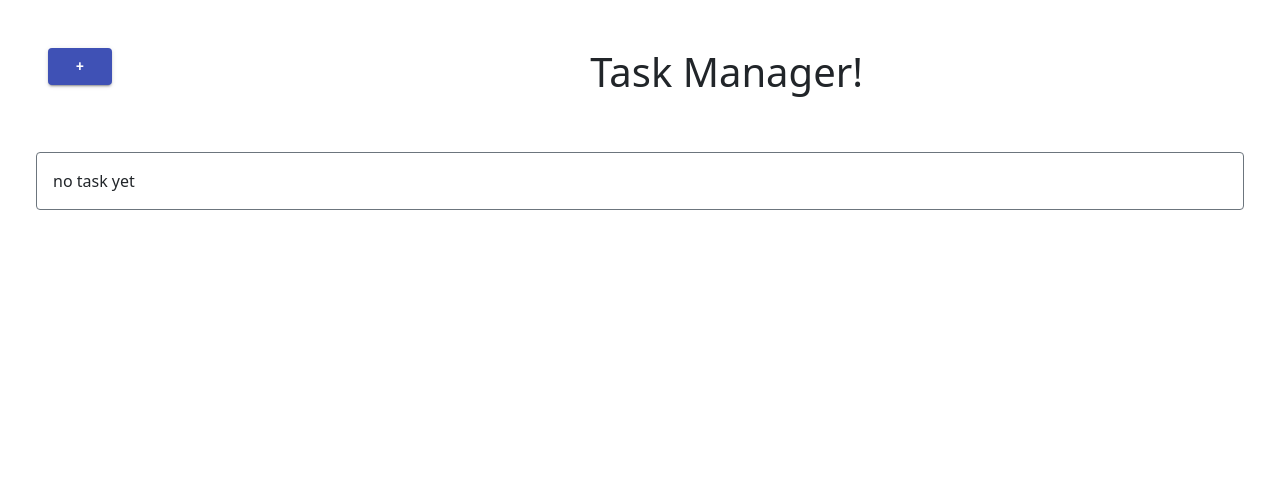
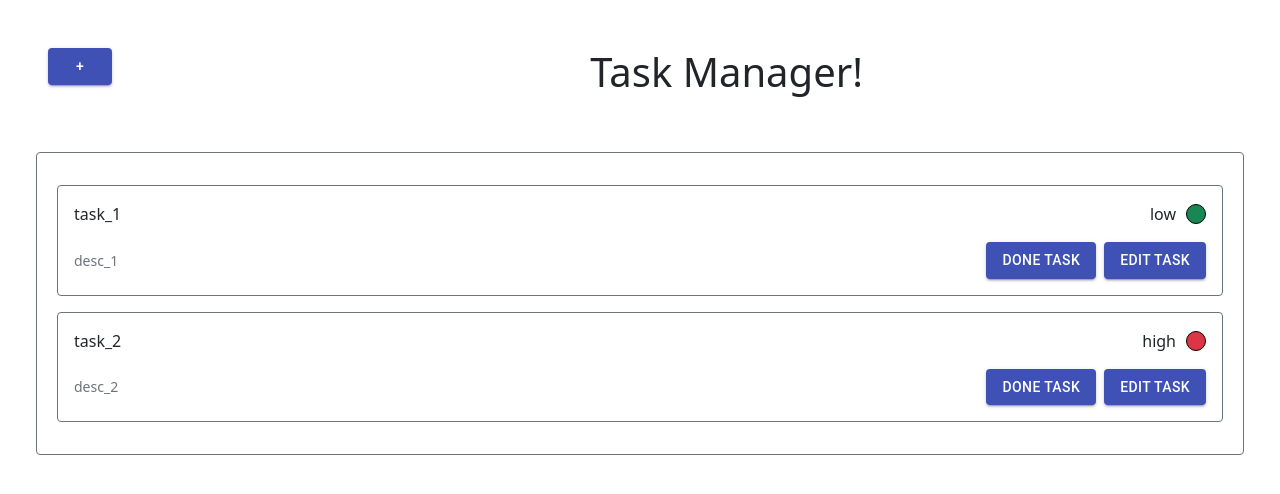
Before and after one commit to shabrang/Task-manager, a React (Create React App) app: page / in a window 1280 px wide. Shown: the top 494 px of the page. Built offline with nearby package versions, Linux system fonts and the light colour scheme.

Commit message:
create task -modal toggle

```diff
--- a/src/App.js
+++ b/src/App.js
@@ -1,22 +1,25 @@
 import React from 'react';
-import TaskManager from './components/TaskManager';
 import { connect } from 'react-redux';
 import { createTask } from './redux/actions/taskAction';
+import TaskManager from './components/TaskManager';
+function App(props) {
+	const { tasks, createTask } = props;
 
-function App(props) {
-	const { tasks } = props;
-	console.log(tasks);
-
-	const onCreateTask = ({ title, description, gift, priority }) => {
-		props.dispatch(createTask({ title, description, gift, priority }));
+	const onCreateTask = (task) => {
+		createTask(task);
 	};
 
-	return <TaskManager tasks={tasks} onCreateTask={onCreateTask} />;
+	return <TaskManager tasks={tasks} onCreateTask={(task) => onCreateTask(task)} />;
 }
 
+const mapDispatchToProps = (dispatch) => ({
+	createTask: (task) => dispatch(createTask(task))
+});
+
 const mapStateToProps = (state) => {
+	const { tasks } = state.taskReducer;
 	return {
-		tasks: state.tasks
+		tasks
 	};
 };
-export default connect(mapStateToProps)(App);
+export default connect(mapStateToProps, mapDispatchToProps)(App);
--- a/src/components/CreateTask.js
+++ b/src/components/CreateTask.js
@@ -1,4 +1,4 @@
-import React, { useState } from 'react';
+import React, { useState, useEffect } from 'react';
 import PropTypes from 'prop-types';
 import TextField from '@material-ui/core/TextField';
 import Button from '@material-ui/core/Button';
@@ -8,7 +8,8 @@ import Radio from '@material-ui/core/Radio';
 import RadioGroup from '@material-ui/core/RadioGroup';
 import FormControlLabel from '@material-ui/core/FormControlLabel';
 import FormControl from '@material-ui/core/FormControl';
-import { createTask } from '../redux/actions/taskAction';
+import { toggleModal } from '../redux/actions/modalAction';
+import { connect } from 'react-redux';
 
 const useStyles = makeStyles((theme) => ({
 	root: {
@@ -52,10 +53,11 @@ const useStyles = makeStyles((theme) => ({
 	}
 }));
 
-const TaskManager = (props) => {
+const CreateTask = (props) => {
 	const classes = useStyles();
 	const [ task, setTask ] = useState({});
-	const [ tasklist, setTaskList ] = useState([]);
+
+	const { onCreateTask, toggleModal } = props;
 
 	const handleChange = (e) => {
 		setTask({
@@ -64,16 +66,15 @@ const TaskManager = (props) => {
 		});
 	};
 
-	const addTask = (e) => {
-		e.preventDefault();
-		props.onCreateTask(task);
+	const addTask = () => {
+		onCreateTask(task);
+		toggleModal();
 	};
 
-	console.log(tasklist);
 	return (
 		<div className="task-item">
 			<div className="row">
-				<form className={classes.root} noValidate autoComplete="off" onSubmit={addTask}>
+				<form className={classes.root}>
 					<TextField
 						name="title"
 						id="standard-basic"
@@ -104,7 +105,7 @@ const TaskManager = (props) => {
 							<FormControlLabel value="Hard" control={<Radio />} label="Hard" />
 						</RadioGroup>
 					</FormControl>
-					<Button variant="contained" color="primary">
+					<Button variant="contained" color="primary" onClick={(e) => addTask(e)}>
 						{' '}
 						Add To Tasks{' '}
 					</Button>
@@ -114,4 +115,8 @@ const TaskManager = (props) => {
 	);
 };
 
-export default TaskManager;
+const mapDispatchToProps = (dispatch) => ({
+	toggleModal: () => dispatch(toggleModal())
+});
+
+export default connect(null, mapDispatchToProps)(CreateTask);
--- a/src/components/Modal.js
+++ b/src/components/Modal.js
@@ -1,26 +1,17 @@
 import React from 'react';
 import Modal from '@material-ui/core/Modal';
 
-
-const  ModalTask = (props)  =>{
-
-
-  const [open, setOpen] = React.useState(props.open);
-
-  const changeToggle = () => {
-    setOpen(!open);
-  };
-
-
+const ModalTask = (props) => {
+	const { open, changeToggle, children } = props;
 	return (
 		<Modal
-        open={props.open}
+			open={open}
 			onClose={changeToggle}
 			aria-labelledby="simple-modal-title"
 			aria-describedby="simple-modal-description"
 		>
-        {props.children}
+			{children}
 		</Modal>
 	);
-}
+};
 export default ModalTask;
--- a/src/components/Task.js
+++ b/src/components/Task.js
@@ -1,23 +1,34 @@
 import React from 'react';
 import Button from '@material-ui/core/Button';
+import { isDoneTask } from '../redux/actions/taskAction';
+import { connect } from 'react-redux';
 
 const Task = (props) => {
-	const { task } = props;
+	const { task, isDoneTask } = props;
+
+	const changeStatusTask = () => {
+		isDoneTask(task.id);
+	};
+
 	return (
 		<div id={`task_item_${task.id}`} className="m-3">
 			<div className="row">
 				<div className="border border-secondary rounded p-3">
 					<div className="d-flex justify-content-between align-items-center mb-3">
 						<span className="font-weight-bold"> {task.title} </span>
-						<div className="priority-task">
-							<span className="priority-title float right"> {task.priority} </span>
-							<div className="badge-priority" />
+						<div className="priority-task d-flex align-items-center">
+							<span className={'priority-title float right'}>{task.priority} </span>
+							<div
+								className={`badge-priority ${task.priority === 'low'
+									? 'bg-success'
+									: task.priority === 'high' ? 'bg-danger' : 'bg-warning'}`}
+							/>
 						</div>
 					</div>{' '}
 					<div className="d-flex justify-content-between align-items-center">
 						<small className="text-secondary text-small"> {task.description} </small>
 						<div>
-							<Button variant="contained" color="primary" className="mx-2">
+							<Button variant="contained" color="primary" className="mx-2" onClick={changeStatusTask}>
 								{' '}
 								Done Task{' '}
 							</Button>
@@ -32,4 +43,8 @@ const Task = (props) => {
 	);
 };
 
-export default Task;
+const mapDispatchToProps = (dispatch) => ({
+	isDoneTask: () => dispatch(isDoneTask())
+});
+
+export default connect(null, mapDispatchToProps)(Task);
--- a/src/components/TaskManager.js
+++ b/src/components/TaskManager.js
@@ -1,50 +1,60 @@
-import React, { useState } from 'react'
-import PropTypes from 'prop-types'
-import '../style/task-style.css'
+import React from 'react';
+import PropTypes from 'prop-types';
+import '../style/task-style.css';
 import Button from '@material-ui/core/Button';
 import Modal from './Modal';
-import CreateTask from './CreateTask'
+import CreateTask from './CreateTask';
 import TasksList from './TasksList';
+import { connect } from 'react-redux';
+import { toggleModal } from '../redux/actions/modalAction';
 
 const TaskManager = (props) => {
-    const [open, setOpen] = React.useState(false);
+	PropTypes.TaskManager = {
+		toggleModal: () => {},
+		open: Boolean,
+		tasks: []
+	};
 
-    const toggleModal = () => {
-        setOpen(!open)
-    }
+	const { toggleModal, open, tasks } = props;
 
-    const {tasks} = props
+	const changeToggle = () => {
+		toggleModal();
+	};
+
 	return (
 		<div className="task-manager p-5">
 			<div className="row header mb-5 w-100">
 				<div className="col-md-2">
-                    <Button variant="contained" color="primary" onClick={toggleModal}> +</Button>
+					<Button variant="contained" color="primary" onClick={changeToggle}>
+						{' '}
+						+
+					</Button>
 
-                        <Modal open={open}>
-                            <CreateTask onCreateTask={props.onCreateTask}/>
+					<Modal open={open} changeToggle={changeToggle}>
+						<CreateTask onCreateTask={(task) => props.onCreateTask(task) } />
 					</Modal>
-
 				</div>
 				<div className="col-md-10 text-center">
 					<h1>Task Manager!</h1>
-
 				</div>
-
 			</div>
 			<div className="row task-content ">
 				<div className="p-3 border border-secondary rounded">
-                    {
-                        tasks && tasks.length>0 ?
-                        <TasksList tasks={tasks}/> :
-                        'no task yet'
-                    }
+					{tasks && tasks.length > 0 ? <TasksList tasks={tasks} /> : 'no task yet'}
+				</div>
+			</div>
+		</div>
+	);
+};
 
-                </div>
+const mapStateToProps = (state) => {
+	const { open } = state.modalReducer;
+	return {
+		open
+	};
+};
+const mapDispatchToProps = (dispatch) => ({
+	toggleModal: () => dispatch(toggleModal())
+});
 
-            </div>
-
-        </div>
-    )
-}
-
-export default TaskManager
+export default connect(mapStateToProps, mapDispatchToProps)(TaskManager);
--- a/src/redux/actions/constant/action-types.js
+++ b/src/redux/actions/constant/action-types.js
@@ -1,4 +1,6 @@
 export const ActionType = {
 	CREATE_TASK: 'CREATE_TASK',
-	EDIT_TASK: 'EDIT_TASK'
+	EDIT_TASK: 'EDIT_TASK',
+	IS_DONE: 'IS_DONE',
+	TOGGLE_MODAL: 'TOGGLE_MODAL'
 };
--- /dev/null
+++ b/src/redux/actions/modalAction.js
@@ -0,0 +1,8 @@
+import { ActionType } from './constant/action-types';
+
+export const toggleModal = () => {
+	return {
+		type: ActionType.TOGGLE_MODAL,
+		payload: {}
+	};
+};
--- a/src/redux/actions/taskAction.js
+++ b/src/redux/actions/taskAction.js
@@ -1,5 +1,6 @@
 import { ActionType } from './constant/action-types';
 import uuid from 'react-uuid';
+
 export const createTask = ({ title, description, gift, priority }) => {
 	return {
 		type: ActionType.CREATE_TASK,
@@ -13,3 +14,22 @@ export const createTask = ({ title, description, gift, priority }) => {
 		}
 	};
 };
+
+export const editTask = (id, params) => {
+	return {
+		type: ActionType.EDIT_TASK,
+		payload: {
+			id,
+			params
+		}
+	};
+};
+
+export const isDoneTask = (id) => {
+	return {
+		type: ActionType.IS_DONE,
+		payload: {
+			id
+		}
+	};
+};
--- /dev/null
+++ b/src/redux/reducers/modalReducer.js
@@ -0,0 +1,17 @@
+import { ActionType } from '../actions/constant/action-types';
+
+const initialState = {
+	open: false
+};
+
+export const modalReducer = (state = { ...initialState }, action) => {
+	switch (action.type) {
+		case ActionType.TOGGLE_MODAL:
+			return {
+				...state,
+				open: !state.open
+			};
+		default:
+			return state;
+	}
+};
--- a/src/redux/reducers/taskReducer.js
+++ b/src/redux/reducers/taskReducer.js
@@ -15,7 +15,7 @@ const initialState = {
 			title: 'task_2',
 			description: 'desc_2',
 			gift: 'gift_2',
-			priority: 'High',
+			priority: 'high',
 			done: true
 		}
 	]
@@ -25,9 +25,18 @@ export const taskReducer = (state = { ...initialState }, action) => {
 	switch (action.type) {
 		case ActionType.CREATE_TASK:
 			return {
-				tasks: state.tasks.concat(action.payload)
+				...state,
+				tasks: [ ...state.tasks, action.payload ]
 			};
-
+		case ActionType.IS_DONE:
+			let index = state.tasks.findIndex((task) => task.id === action.payload.id);
+			if (index > -1) {
+				state.tasks[index].done = true;
+			}
+			return {
+				...state,
+				tasks: [ ...state.tasks ]
+			};
 		default:
 			return state;
 	}
--- a/src/style/task-style.css
+++ b/src/style/task-style.css
@@ -16,7 +16,6 @@
 .badge-priority {
     height: 20px;
     width: 20px;
-    background-color: red;
     border-radius: 100%;
     display: inline-flex;
     margin-left: 10px;
```
Also changed, not shown: src/redux/reducers/index.js (+6 -3 lines). Lines whose indentation alone changed are shown as unchanged.
